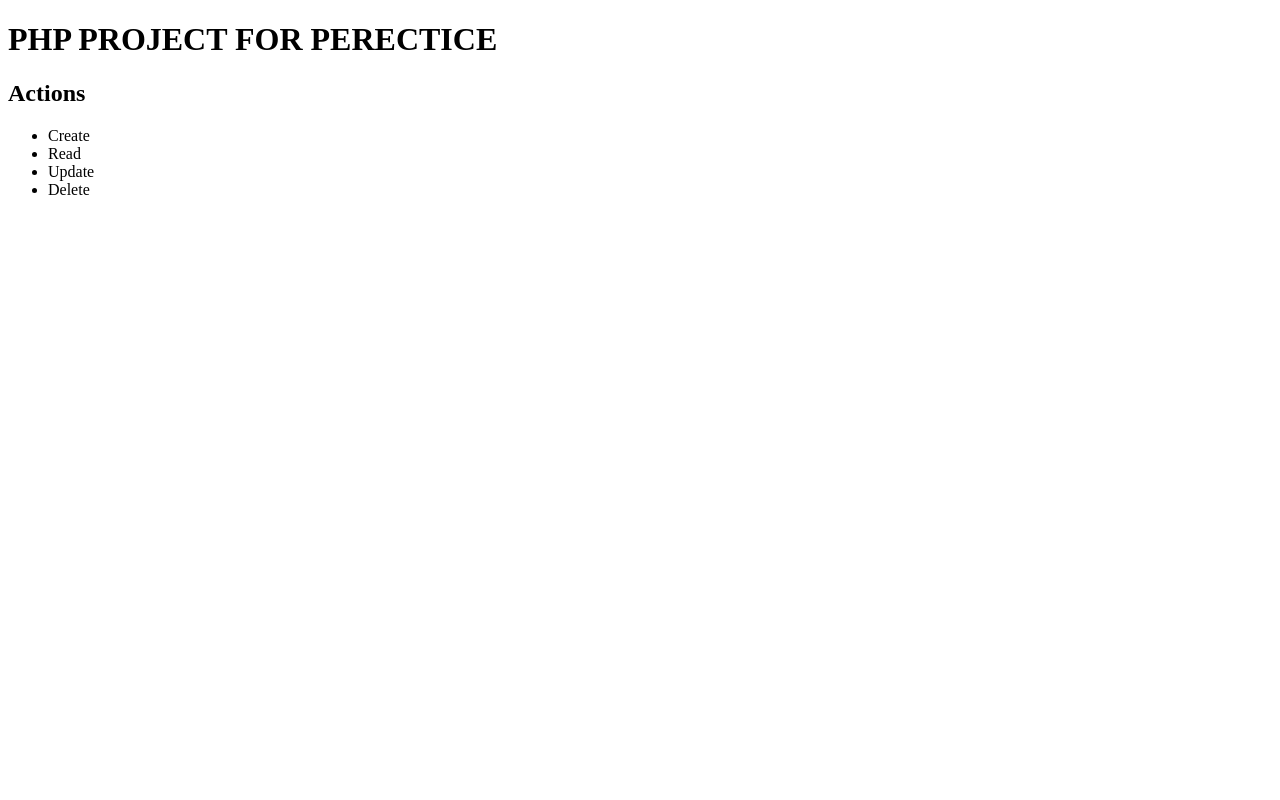
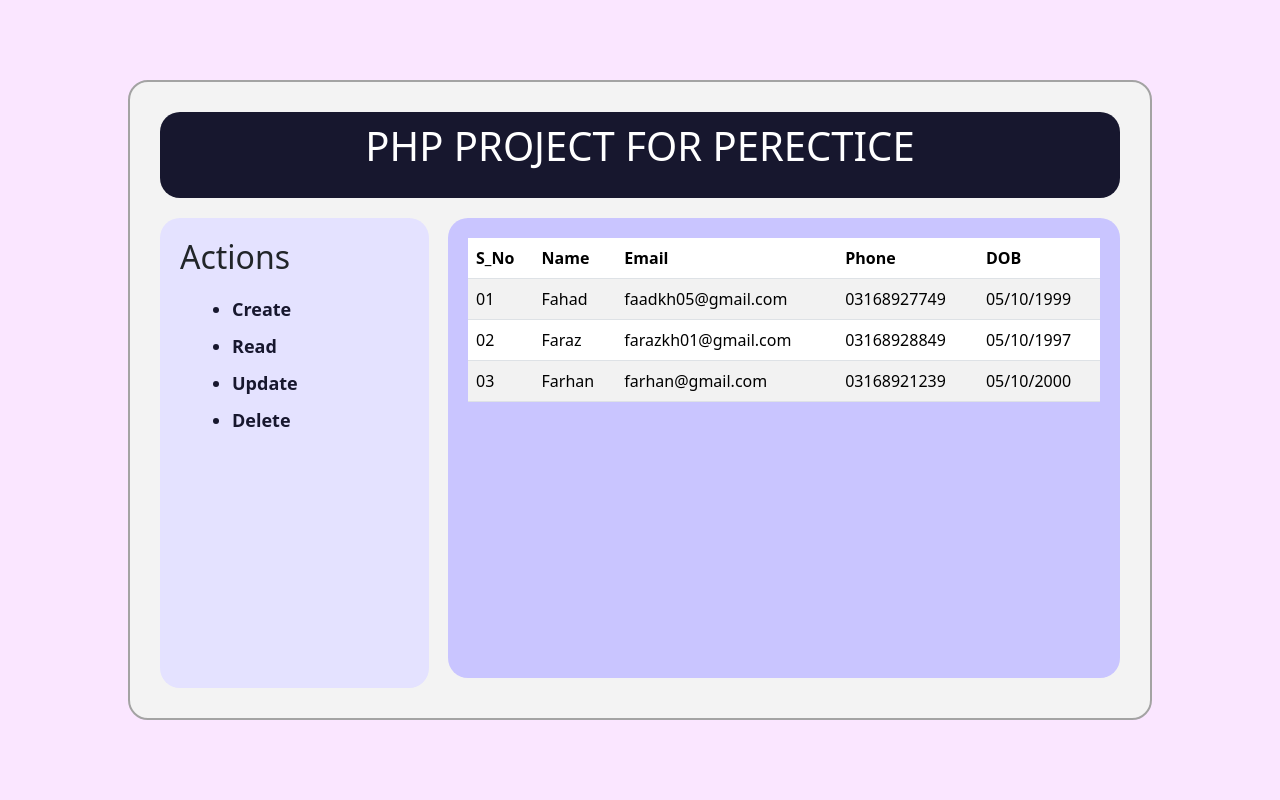
Before and after one commit to faadkh/web_php, a PHP site: page / in a window 1280 px wide. Run offline with PHP 8.4, Linux system fonts and the light colour scheme.

```diff
--- a/index.php
+++ b/index.php
@@ -4,11 +4,13 @@
     <meta charset="UTF-8">
     <meta name="viewport" content="width=device-width, initial-scale=1.0">
     <title>Document</title>
+    <link href="https://cdn.jsdelivr.net/npm/bootstrap@5.3.3/dist/css/bootstrap.min.css" rel="stylesheet" integrity="sha384-QWTKZyjpPEjISv5WaRU9OFeRpok6YctnYmDr5pNlyT2bRjXh0JMhjY6hW+ALEwIH" crossorigin="anonymous">
+    <link rel="stylesheet" href="style.css">
 </head>
 <body>
     <div class="main">
-        <div class="nav">
-            <h1>PHP PROJECT FOR PERECTICE</h1>
+        <div class="nav1">
+            <h1 class="">PHP PROJECT FOR PERECTICE</h1>
         </div>
         <div class="sidebar">
             <h2>Actions</h2>
@@ -20,7 +22,40 @@
             </ul>
         </div>
         <div class="body_main">
-
+        <table class="table table-striped">
+            <thead>
+                <tr>
+                    <th scope="col">S_No</th>
+                    <th scope="col">Name</th>
+                    <th scope="col">Email</th>
+                    <th scope="col">Phone</th>
+                    <th scope="col">DOB</th>
+                </tr>
+            </thead>
+            <tbody>
+                <tr>
+                    <td>01</td>
+                    <td>Fahad</td>
+                    <td>faadkh05@gmail.com</td>
+                    <td>03168927749</td>
+                    <td>05/10/1999</td>
+                </tr>
+                <tr>
+                    <td>02</td>
+                    <td>Faraz</td>
+                    <td>farazkh01@gmail.com</td>
+                    <td>03168928849</td>
+                    <td>05/10/1997</td>
+                </tr>
+                <tr>
+                    <td>03</td>
+                    <td>Farhan</td>
+                    <td>farhan@gmail.com</td>
+                    <td>03168921239</td>
+                    <td>05/10/2000</td>
+                </tr>
+            </tbody>
+        </table>
         </div>
     </div>
 
--- a/style.css
+++ b/style.css
@@ -6,12 +6,60 @@
 html,body{
     height: 100%;
     width: 100%;
-    background-color: rgb(241, 183, 255);
+    background-color: rgb(250, 230, 255);
+    display: flex;
+    align-items: center;
+    justify-content: center;
 }
 
 .main{
-    position: relative;
-    top: 50%;
-    left: 50%;
-    transform: translate(-50% -50%);
+    width: 80%;
+    height: 80%;
+    background-color: #f3f3f3;
+    padding: 30px;
+    border-radius: 20px;
+    border: 2px solid #a3a3a3;
+    display: flex;
+    flex-wrap: wrap;
+    justify-content: space-between;
 }
+.main .nav1{
+    width: 100%;
+    background-color: rgb(23, 23, 46);
+    padding: 10px;
+    border-radius: 20px;
+    margin-bottom: 20px;
+    text-align: center;
+}
+.main .nav1 h1{
+    text-align: center;
+    color: #ffff;
+}
+.main .sidebar{
+    background-color: #e4e2ff;
+    width: 28%;
+    padding: 20px;
+    border-radius: 20px;
+}
+.main .sidebar h2{
+    margin-bottom: 20px;
+}
+.main .sidebar ul li{
+    margin-left: 20px;
+    margin-bottom: 10px;
+    font-size: 18px;
+    font-weight: 600;
+    color:rgb(23, 23, 46);
+    transition: 0.5s ease-in-out;
+    cursor: pointer;
+}
+.main .sidebar ul li:hover{
+    transform: translateX(5px);
+}
+.main .body_main{
+    background-color: #c9c5ff;
+    width: 70%;
+    height: 80%;
+    padding: 20px;
+    border-radius: 20px;
+}
```
